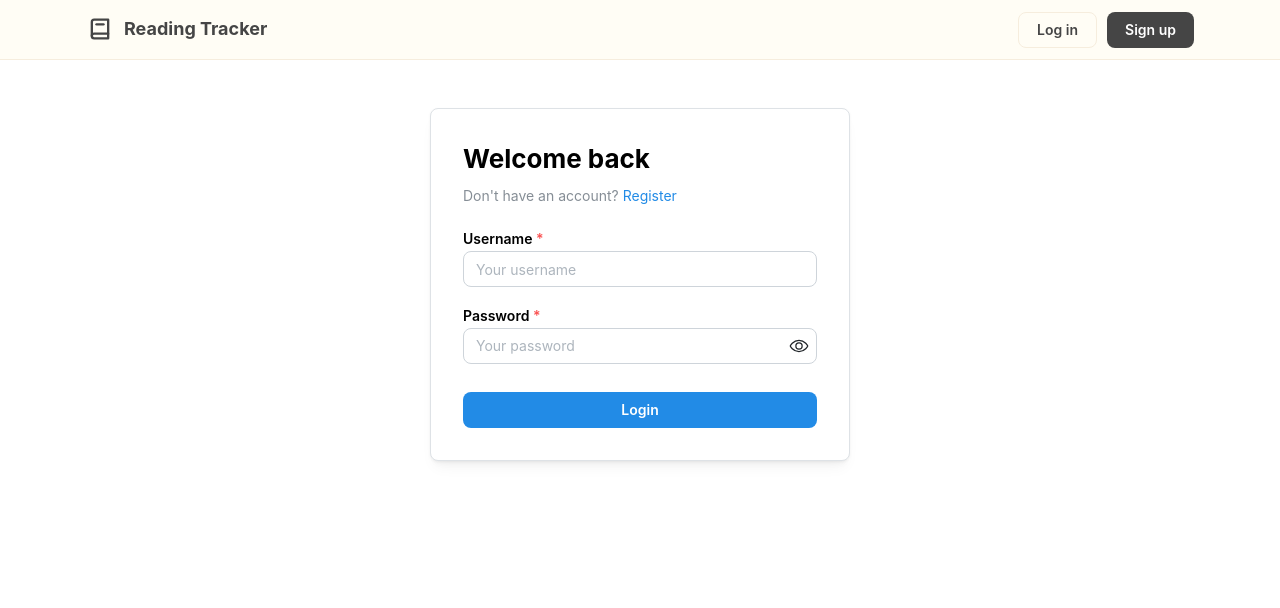
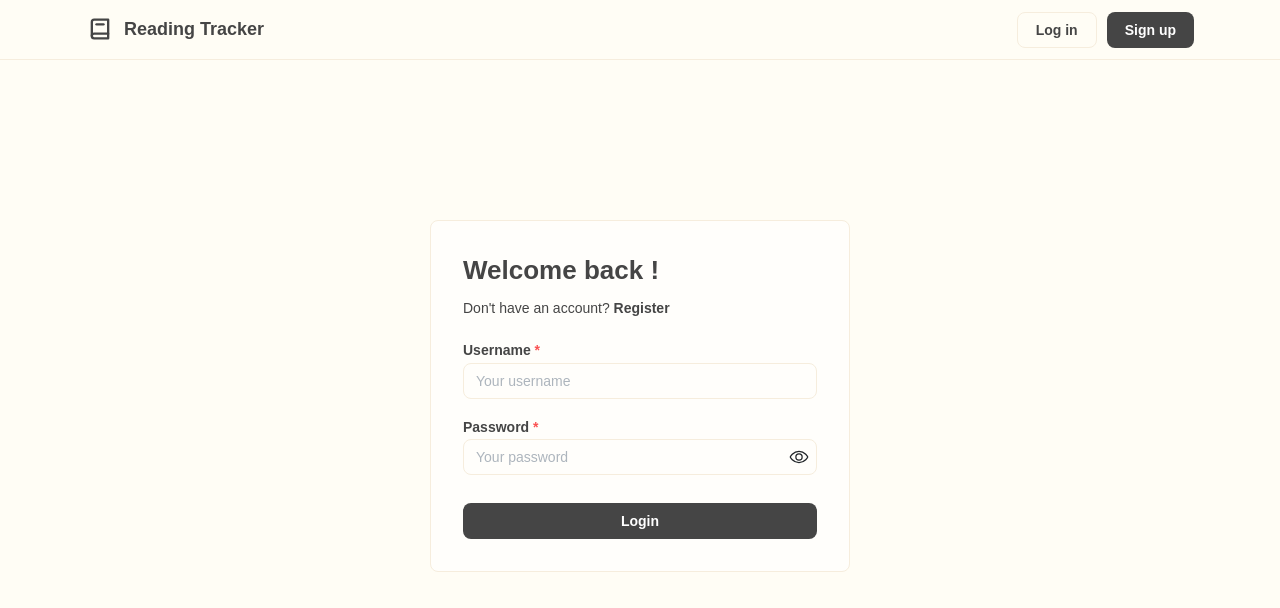
Before and after one commit to elllllllle/IFN666_ASS2, a React (Vite) app in the folder client/: page /login in a window 1280 px wide. Shown: the top 608 px of the page. Built offline with nearby package versions, Linux system fonts and the light colour scheme.

Commit message:
feat: style login and register pages with brand colours and global theme

```diff
--- a/client/src/main.jsx
+++ b/client/src/main.jsx
@@ -1,15 +1,89 @@
 import { StrictMode } from 'react'
 import { createRoot } from 'react-dom/client'
 import { BrowserRouter } from 'react-router'
-import { MantineProvider } from '@mantine/core'
+import { MantineProvider, createTheme, Button } from '@mantine/core'
 import { Notifications } from '@mantine/notifications'
+
 import '@mantine/core/styles.css'
 import '@mantine/notifications/styles.css'
+import './theme.css'
+
 import App from './App.jsx'
+
+const theme = createTheme({
+  black: '#454545',
+  white: '#FFFDF5',
+  fontFamily: 'Greycliff CF, sans-serif',
+  defaultRadius: 'md',
+
+  colors: {
+    dark: [
+      '#C1C2C5', '#A6A7AB', '#909296', '#5C5F66',
+      '#454545', '#454545', '#353431', '#353431',
+      '#353431', '#353431',
+    ],
+    brand: [
+      '#FFFDF5', '#F6EDDD', '#F6EDDD', '#F6EDDD',
+      '#F6EDDD', '#454545', '#454545', '#353431',
+      '#353431', '#353431',
+    ],
+  },
+
+  primaryColor: 'brand',
+  primaryShade: 5,
+
+  components: {
+    Button: Button.extend({
+      defaultProps: {
+        variant: 'filled',
+      },
+      styles: (theme, props) => ({
+        root: {
+          backgroundColor:
+            props.variant === 'filled' ? '#454545' :
+            props.variant === 'outline' ? 'transparent' : undefined,
+          color:
+            props.variant === 'filled' ? 'white' :
+            props.variant === 'outline' ? '#454545' : undefined,
+          border:
+            props.variant === 'outline' ? '1.5px solid #F6EDDD' : undefined,
+          '&:hover': {
+            backgroundColor:
+              props.variant === 'filled' ? '#353431' :
+              props.variant === 'outline' ? '#F6EDDD' : undefined,
+            color:
+              props.variant === 'filled' ? 'white' :
+              props.variant === 'outline' ? '#454545' : undefined,
+          },
+        },
+      }),
+    }),
+
+    AppShell: {
+      styles: {
+        main: {
+          backgroundColor: '#FFFDF5',
+        },
+        root: {
+          backgroundColor: '#FFFDF5',
+        },
+      },
+    },
+
+    Paper: {
+      defaultProps: {
+        style: {
+          backgroundColor: '#FFFDF5',
+          borderColor: '#F6EDDD',
+        },
+      },
+    },
+  },
+})
 
 createRoot(document.getElementById('root')).render(
   <StrictMode>
-    <MantineProvider>
+    <MantineProvider theme={theme}>
       <Notifications />
       <BrowserRouter>
         <App />
--- a/client/src/pages/Layout.jsx
+++ b/client/src/pages/Layout.jsx
@@ -7,45 +7,18 @@ import { useDisclosure } from '@mantine/hooks'
 import { IconBook2 } from '@tabler/icons-react'
 import { useAuth } from '../context/AuthContext'
 
-const BRAND = '#454545'
 const BRAND_HOVER = '#FFFBE9'
-const BRAND_BTN_HOVER = '#353431'
-const NAV_BG = '#FFFDF5'
 
 const linkStyle = {
   display: 'flex',
   alignItems: 'center',
   padding: '0 16px',
   height: '100%',
-  color: BRAND,
+  color: '#454545',
   textDecoration: 'none',
   fontSize: 14,
   fontWeight: 500,
   transition: 'background-color 0.15s ease',
-}
-
-const primaryBtn = {
-  backgroundColor: BRAND,
-  color: 'white',
-  border: 'none',
-}
-
-const primaryBtnHover = {
-  backgroundColor: BRAND_BTN_HOVER,
-  color: 'white',
-  border: 'none',
-}
-
-const outlineBtn = {
-  backgroundColor: 'transparent',
-  color: BRAND,
-  border: `1.5px solid ${'#F6EDDD'}`,
-}
-
-const outlineBtnHover = {
-  backgroundColor: '#F6EDDD',
-  color: BRAND,
-  border: `1.5px solid ${'#F6EDDD'}`,
 }
 
 export default function Layout() {
@@ -76,19 +49,19 @@ export default function Layout() {
 
   return (
     <AppShell header={{ height: 60 }} padding="md">
-      <AppShell.Header style={{ backgroundColor: NAV_BG, borderBottom: `1px solid #F6EDDD` }}>
+      <AppShell.Header style={{ backgroundColor: '#FFFDF5', borderBottom: '1px solid #F6EDDD' }}>
         <Container size="lg" h="100%">
           <Group h="100%" justify="space-between">
 
             {/* Logo */}
             <Group gap="xs">
-              <IconBook2 size={28} color={BRAND} />
+              <IconBook2 size={28} color="#454545" />
               <Text
                 fw={700}
                 size="lg"
                 component={Link}
                 to="/"
-                style={{ textDecoration: 'none', color: BRAND }}
+                style={{ textDecoration: 'none', color: '#454545' }}
               >
                 Reading Tracker
               </Text>
@@ -105,39 +78,17 @@ export default function Layout() {
             <Group visibleFrom="sm">
               {user ? (
                 <Group gap="xs">
-                  <Text size="sm" style={{ color: BRAND }}>
-                    Hi, {user.username}
-                  </Text>
-                  <Button
-                    size="sm"
-                    onClick={handleLogout}
-                    style={primaryBtn}
-                    onMouseEnter={e => Object.assign(e.currentTarget.style, primaryBtnHover)}
-                    onMouseLeave={e => Object.assign(e.currentTarget.style, primaryBtn)}
-                  >
+                  <Text size="sm">Hi, {user.username}</Text>
+                  <Button size="sm" onClick={handleLogout}>
                     Logout
                   </Button>
                 </Group>
               ) : (
                 <Group gap="xs">
-                  <Button
-                    size="sm"
-                    component={Link}
-                    to="/login"
-                    style={outlineBtn}
-                    onMouseEnter={e => Object.assign(e.currentTarget.style, outlineBtnHover)}
-                    onMouseLeave={e => Object.assign(e.currentTarget.style, outlineBtn)}
-                  >
+                  <Button size="sm" variant="outline" component={Link} to="/login">
                     Log in
                   </Button>
-                  <Button
-                    size="sm"
-                    component={Link}
-                    to="/register"
-                    style={primaryBtn}
-                    onMouseEnter={e => Object.assign(e.currentTarget.style, primaryBtnHover)}
-                    onMouseLeave={e => Object.assign(e.currentTarget.style, primaryBtn)}
-                  >
+                  <Button size="sm" component={Link} to="/register">
                     Sign up
                   </Button>
                 </Group>
@@ -145,7 +96,7 @@ export default function Layout() {
             </Group>
 
             {/* Mobile burger */}
-            <Burger opened={opened} onClick={toggle} hiddenFrom="sm" color={BRAND} />
+            <Burger opened={opened} onClick={toggle} hiddenFrom="sm" color="#454545" />
           </Group>
         </Container>
       </AppShell.Header>
@@ -158,8 +109,8 @@ export default function Layout() {
         padding="md"
         title={
           <Group gap="xs">
-            <IconBook2 size={20} color={BRAND} />
-            <Text fw={700} style={{ color: BRAND }}>Reading Tracker</Text>
+            <IconBook2 size={20} color="#454545" />
+            <Text fw={700}>Reading Tracker</Text>
           </Group>
         }
         hiddenFrom="sm"
@@ -175,34 +126,13 @@ export default function Layout() {
           <Divider my="sm" />
           <Group justify="center" grow pb="xl" px="md">
             {user ? (
-              <Button
-                onClick={handleLogout}
-                style={primaryBtn}
-                onMouseEnter={e => Object.assign(e.currentTarget.style, primaryBtnHover)}
-                onMouseLeave={e => Object.assign(e.currentTarget.style, primaryBtn)}
-              >
-                Logout
-              </Button>
+              <Button onClick={handleLogout}>Logout</Button>
             ) : (
               <>
-                <Button
-                  component={Link}
-                  to="/login"
-                  onClick={close}
-                  style={outlineBtn}
-                  onMouseEnter={e => Object.assign(e.currentTarget.style, outlineBtnHover)}
-                  onMouseLeave={e => Object.assign(e.currentTarget.style, outlineBtn)}
-                >
+                <Button variant="outline" component={Link} to="/login" onClick={close}>
                   Log in
                 </Button>
-                <Button
-                  component={Link}
-                  to="/register"
-                  onClick={close}
-                  style={primaryBtn}
-                  onMouseEnter={e => Object.assign(e.currentTarget.style, primaryBtnHover)}
-                  onMouseLeave={e => Object.assign(e.currentTarget.style, primaryBtn)}
-                >
+                <Button component={Link} to="/register" onClick={close}>
                   Sign up
                 </Button>
               </>
--- a/client/src/pages/Login.jsx
+++ b/client/src/pages/Login.jsx
@@ -42,11 +42,18 @@ export default function Login() {
   }
 
   return (
-    <Paper withBorder shadow="sm" p="xl" mt="xl" maw={420} mx="auto" radius="md">
-      <Title order={2} mb="xs">Welcome back</Title>
-      <Text c="dimmed" size="sm" mb="lg">
+    <div style={{ minHeight: '80vh', display: 'flex', alignItems: 'center', justifyContent: 'center' }}>
+      <Paper withBorder p="xl" radius="md" w="100%" maw={420}
+        style={{
+        backgroundColor: '#FFFEFB',
+        borderColor: '#F6EDDD',
+        }}>
+        <Title order={2} mb="xs">Welcome back !</Title>
+        <Text size="sm" mb="lg">
           Don't have an account?{' '}
-        <Anchor component={Link} to="/register">Register</Anchor>
+          <Anchor component={Link} to="/register" fw={600}>
+            Register
+          </Anchor>
         </Text>
 
         {error && (
@@ -79,5 +86,6 @@ export default function Login() {
           </Stack>
         </form>
       </Paper>
+    </div>
   )
 }
--- a/client/src/pages/Register.jsx
+++ b/client/src/pages/Register.jsx
@@ -61,11 +61,24 @@ export default function Register() {
   }
 
   return (
-    <Paper withBorder shadow="sm" p="xl" mt="xl" maw={420} mx="auto" radius="md">
+    <div style={{ minHeight: '80vh', display: 'flex', alignItems: 'center', justifyContent: 'center' }}>
+      <Paper
+        withBorder
+        p="xl"
+        radius="md"
+        w="100%"
+        maw={420}
+        style={{
+          backgroundColor: '#FFFEFB',
+          borderColor: '#F6EDDD',
+        }}
+      >
         <Title order={2} mb="xs">Create an account</Title>
-      <Text c="dimmed" size="sm" mb="lg">
+        <Text size="sm" mb="lg">
           Already have an account?{' '}
-        <Anchor component={Link} to="/login">Login</Anchor>
+          <Anchor component={Link} to="/login" fw={600}>
+            Login
+          </Anchor>
         </Text>
 
         {error && (
@@ -107,5 +120,6 @@ export default function Register() {
           </Stack>
         </form>
       </Paper>
+    </div>
   )
 }
--- /dev/null
+++ b/client/src/theme.css
@@ -0,0 +1,36 @@
+/* Filled button */
+.mantine-Button-root[data-variant="filled"] {
+  background-color: #454545;
+  color: white;
+  border: none;
+}
+
+.mantine-Button-root[data-variant="filled"]:hover {
+  background-color: #353431 !important;
+  color: white;
+}
+
+/* Outline button */
+.mantine-Button-root[data-variant="outline"] {
+  background-color: transparent;
+  color: #454545;
+  border: 1.5px solid #F6EDDD;
+}
+
+.mantine-Button-root[data-variant="outline"]:hover {
+  background-color: #F6EDDD !important;
+  color: #454545;
+}
+
+/* Text input and Password input */
+.mantine-TextInput-input,
+.mantine-PasswordInput-input {
+  background-color: #FFFEFB;
+  border-color: #F6EDDD;
+  color: #454545;
+}
+
+.mantine-TextInput-input:focus,
+.mantine-PasswordInput-input:focus {
+  border-color: #454545;
+}
```
Lines whose indentation alone changed are shown as unchanged.
